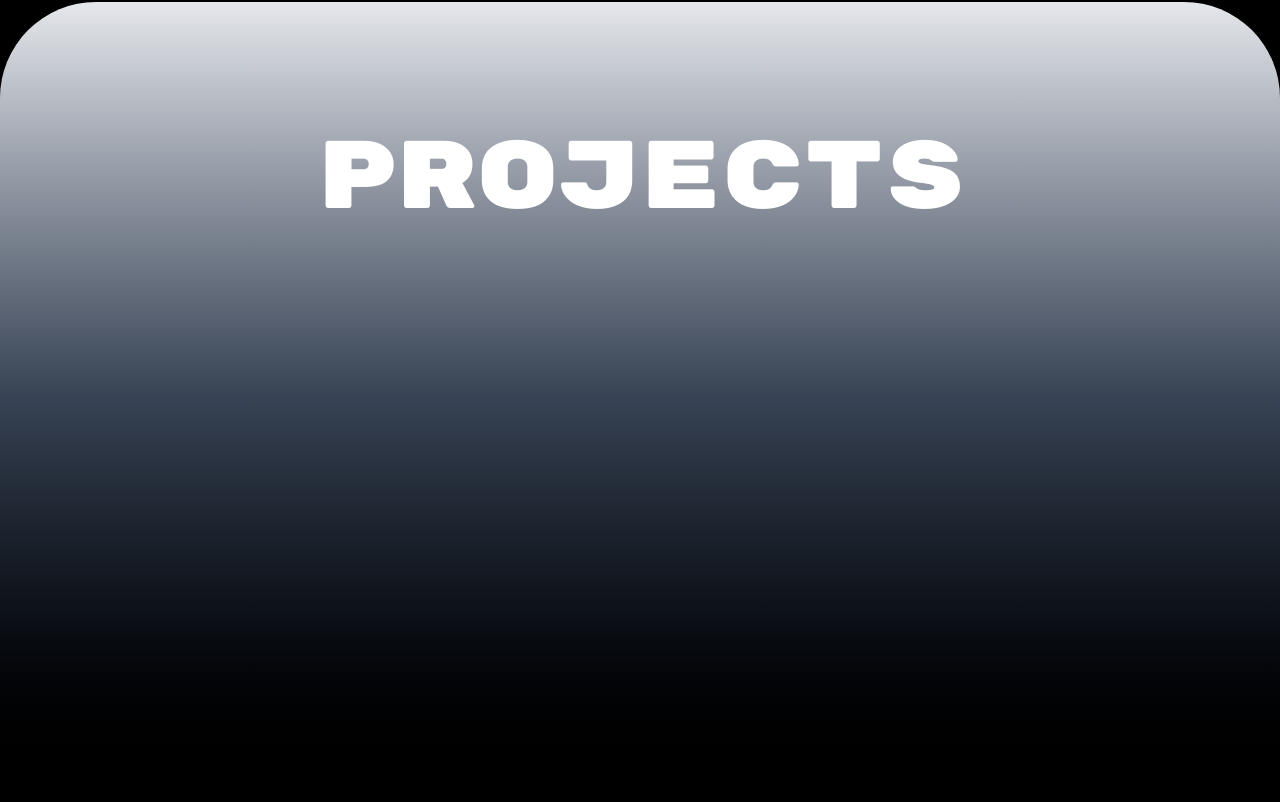
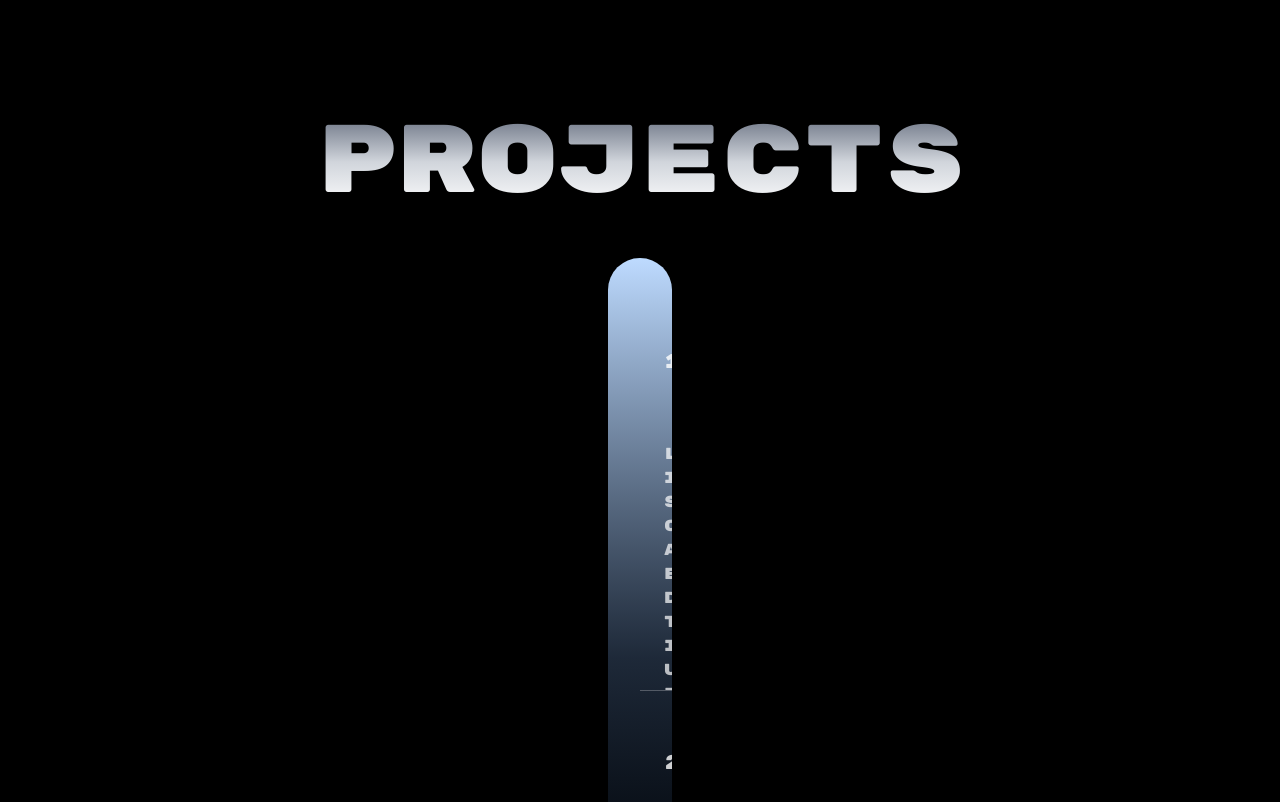
Before and after one commit to ZahaSanko001/PortWeb-v2, a React (Vite) app: page / in a window 1280 px wide. Shown: the part 2478-3280 px from the top of the page. Built offline with nearby package versions, Linux system fonts and the light colour scheme; grey boxes are pictures that could not be loaded.

Commit message:
added the Projects section and made it responsive, need to animate the headers of each section later

```diff
--- a/src/App.jsx
+++ b/src/App.jsx
@@ -19,6 +19,8 @@ const App = () => {
       <About/>
       <Projects/>
       <div className="h-screen"></div>
+      <div className="h-screen"></div>
+      <div className="h-screen"></div>
     </main>
   )
 }
--- a/src/Components/About.jsx
+++ b/src/Components/About.jsx
@@ -70,10 +70,10 @@ const About = () => {
                     <li className="flex text-sm"> <svg  xmlns="http://www.w3.org/2000/svg"  width="24"  height="24"  viewBox="0 0 24 24"  fill="none"  stroke="currentColor"><path stroke="none" d="M0 0h24v24H0z" fill="none"/><path d="M9 6l6 6l-6 6" /></svg> I like dabbling in different techs</li>
                     <li className="flex text-sm"> <svg  xmlns="http://www.w3.org/2000/svg"  width="24"  height="24"  viewBox="0 0 24 24"  fill="none"  stroke="currentColor"><path stroke="none" d="M0 0h24v24H0z" fill="none"/><path d="M9 6l6 6l-6 6" /></svg> Been learning about database management systems since early 2025</li>
                     <li className="flex text-sm"> <svg  xmlns="http://www.w3.org/2000/svg"  width="24"  height="24"  viewBox="0 0 24 24"  fill="none"  stroke="currentColor"><path stroke="none" d="M0 0h24v24H0z" fill="none"/><path d="M9 6l6 6l-6 6" /></svg> Worked on Express and mySQL projects with the group Team81</li>
-                    <li className="flex text-sm"> <svg  xmlns="http://www.w3.org/2000/svg"  width="24"  height="24"  viewBox="0 0 24 24"  fill="none"  stroke="currentColor"><path stroke="none" d="M0 0h24v24H0z" fill="none"/><path d="M9 6l6 6l-6 6" /></svg> Currently I'm working on frontend projects</li>
+                    <li className="flex text-sm"> <svg  xmlns="http://www.w3.org/2000/svg"  width="24"  height="24"  viewBox="0 0 24 24"  fill="none"  stroke="currentColor"><path stroke="none" d="M0 0h24v24H0z" fill="none"/><path d="M9 6l6 6l-6 6" /></svg> Currently working on frontend projects</li>
                     <li className="flex text-sm"> <svg  xmlns="http://www.w3.org/2000/svg"  width="24"  height="24"  viewBox="0 0 24 24"  fill="none"  stroke="currentColor"><path stroke="none" d="M0 0h24v24H0z" fill="none"/><path d="M9 6l6 6l-6 6" /></svg> Been learning about animations with GSAP and threeJS</li>
                     <li className="flex text-sm"> <svg  xmlns="http://www.w3.org/2000/svg"  width="24"  height="24"  viewBox="0 0 24 24"  fill="none"  stroke="currentColor"><path stroke="none" d="M0 0h24v24H0z" fill="none"/><path d="M9 6l6 6l-6 6" /></svg> I've also done a lot of projects with C++ and Python frameworks</li>
-                    <li className="flex text-sm"> <svg  xmlns="http://www.w3.org/2000/svg"  width="24"  height="24"  viewBox="0 0 24 24"  fill="none"  stroke="currentColor"><path stroke="none" d="M0 0h24v24H0z" fill="none"/><path d="M9 6l6 6l-6 6" /></svg> I'm also currently working on Java based projects</li>
+                    <li className="flex text-sm"> <svg  xmlns="http://www.w3.org/2000/svg"  width="24"  height="24"  viewBox="0 0 24 24"  fill="none"  stroke="currentColor"><path stroke="none" d="M0 0h24v24H0z" fill="none"/><path d="M9 6l6 6l-6 6" /></svg> I'm currently working on some Java projects as well</li>
                 </ul>
                 <p className="text-sm px-2 md:hidden">Hello i'm Raiyan (or Ryan), I'm a CompSci. student at <a className="text-amber-400" href="">Stamford</a>, i've been learning about Database management systems since early 2025 and been working on the backend for projects with the group <a className="text-amber-400" href="">Team81</a>. Currently i'm working on frontend projects and have been exploring animations with threeJS and GSAP. I've also worked on projects with C++ and Python frameworks. Right now i'm working on some JAVA projects. If any of these tech seems useful, make sure to get in touch</p>
                 <button className="md:block relative px-8 py-3 bg-gradient-to-t border-4 border-gray-900 hover:border-blue-200 from-blue-300 via-gray-700 to-blue-300 text-white rounded-4xl overflow-hidden group cursor-pointer">
@@ -83,7 +83,7 @@ const About = () => {
             </div>
             <div className="hidden md:flex md:flex-col md:space-y-40" >
                 <img src="masks/10.png" alt="" className="h-64 w-64 object-contain" ref={rightImg}/>
-                <img src="masks/11.png" alt="" className="h-64 w-80 object-contain" ref={rightImgb}/>
+                <img src="masks/11.png" alt="" className="h-64 w-64 object-contain" ref={rightImgb}/>
             </div>
        </div>
         </>
--- a/src/Components/Projects.jsx
+++ b/src/Components/Projects.jsx
@@ -1,11 +1,77 @@
 import React from "react";
+import gsap from 'gsap';
+import { ScrollTrigger } from "gsap/all";
+import { useGSAP } from "@gsap/react";
+gsap.registerPlugin(ScrollTrigger);
+
+
 
 const Projects = () => {
+
+    const projectData = [
+        {
+            id: 1,
+            icon: "masks/6.png",
+            title: "proj1",
+            text: "loremLorem ipsum dolor sit amet, consectetur adipiscing elit. Sed do eiusmod tempor incididunt ut labore et dolore magna aliqua."
+        },
+        {
+            id: 2,
+            icon: <img src="masks/7.png" alt="" />,
+            title: "proj2",
+            text: "loremLorem ipsum dolor sit amet, consectetur adipiscing elit. Sed do eiusmod tempor incididunt ut labore et dolore magna aliqua."
+        },
+        {
+            id: 3,
+            icon: <img src="masks/8.png" alt="" />,
+            title: "proj3",
+            text: "loremLorem ipsum dolor sit amet, consectetur adipiscing elit. Sed do eiusmod tempor incididunt ut labore et dolore magna aliqua."
+        },
+    ];
+
+    useGSAP(() => {
+        const tl = gsap.timeline({
+            scrollTrigger: {
+                trigger: ".card-wrapper",
+                start: "top top",
+                end: "bottom top",
+                pin: true,
+                scrub: 1,
+                ease: "linear",
+            }
+        })
+
+
+        tl.to(".card", {
+            height: 130,
+            stagger: 0.5,
+        })
+    })
+
+
     return (
         <>
-            <div className="h-screen bg-gradient-to-b from-gray-200 via-gray-700 to-black rounded-t-[6rem]">
-                <div className="flex flex-col p-32 gap-32 items-center h-full">
-                    <h1 className="text-8xl">Projects</h1>
+            <div className="h-screen flex flex-col gap-5 md:gap-12 items-center pt-16 md:mt-12  rounded-4xl md:rounded-t-[6rem]">
+
+                <h1 className="text-6xl md:text-8xl text-transparent bg-clip-text bg-gradient-to-r md:bg-gradient-to-t from-amber-500 via-amber-300 to-amber-200 md:from-white md:via-gray-300 md:to-gray-500">Projects</h1>
+                <div className="card-wrapper min-h-screen w-full md:w-[90%] p-8 md:px-16 rounded-t-[6rem] overflow-hidden bg-gradient-to-b from-blue-200 via-gray-800 to-black">
+                    {projectData.map((card) => {
+                        return (
+                            <div className="card p-6 border-b border-white/25 overflow-hidden" key={card.id}>
+                                <div className="flex gap-4 items-center h-32">
+                                    <h1 className="text-lg md:text-xl -translate-y-4 opacity-80">{card.id}</h1>
+                                    <h1 className="text-lg md:text-3xl">{card.title}</h1>
+                                </div>
+
+                                <div className="flex flex-col md:flex-row items-center justify-between">
+                                    <p className="w-full md:w-[450px] opacity-70">{card.text}</p>
+                                    <div className="w-28 h-28 md:w-56 md:h-56">
+                                        <img className="h-full w-full object-cover" src="{card.icon}" alt="" />
+                                    </div>
+                                </div>
+                            </div>
+                        );
+                    })}
                 </div>
             </div>
         </>
--- a/src/index.css
+++ b/src/index.css
@@ -1,5 +1,10 @@
 @import url('https://fonts.googleapis.com/css2?family=Roboto:ital,wght@0,100..900;1,100..900&family=Rubik+Mono+One&display=swap');
 @import "tailwindcss";
+
+
+
+
+
 
 html,
 body {
```
